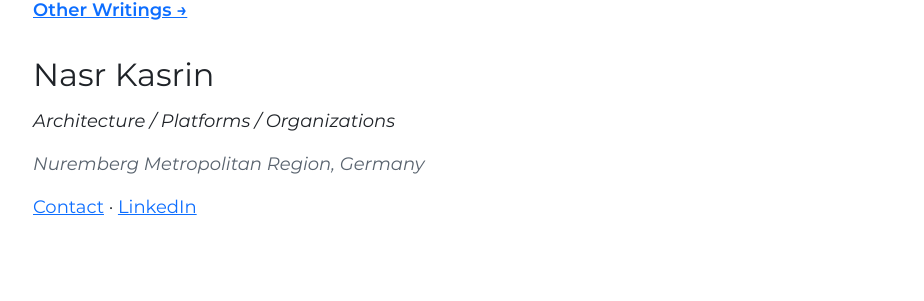
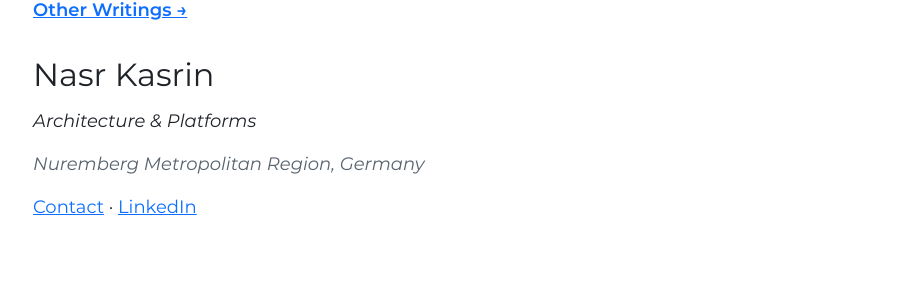
Before and after one commit to n42r/n42r.github.io, a Jekyll site: the page built from _posts/2026-08-30-the-model-barely-matters.md, in a window 1280 px wide. Shown: the part 1776-2077 px from the top of the page, without its empty margins (177-1101 px from the left). Built offline with Jekyll 4.4.1, drawn with Linux system fonts in a browser that asks for light colours.

Commit message:
Update _config.yml

```diff
--- a/_config.yml
+++ b/_config.yml
@@ -5,7 +5,7 @@ url: https://kasrin.com
 title: Nasr Kasrin
 salutation: Dr.
 location: "Nuremberg Metropolitan Region, Germany"
-headline: "Architecture / Platforms / Organizations"
+headline: "Architecture & Platforms"
 roles:
 email: nasr.kasrin@gmail.com
 linkedin: nkasrin
```
